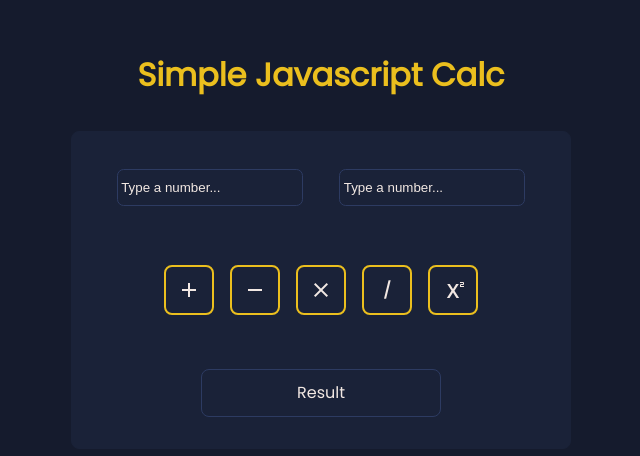
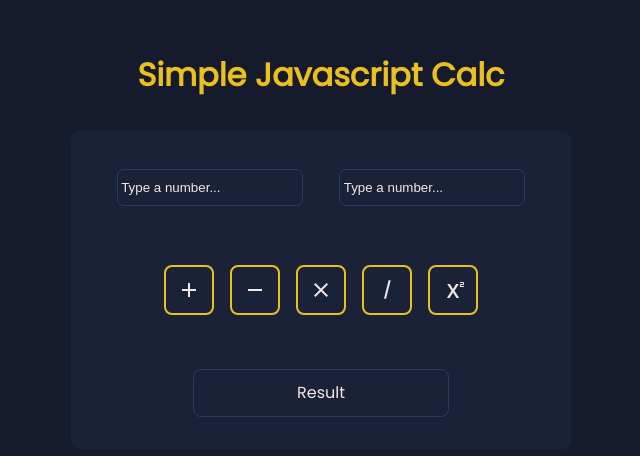
Before and after one commit to damiankleczek/js-simple-calc-oop, a website with bundled scripts: page index.html in a window 1280 px wide. Shown: the part 150-606 px from the top of the page, 319-959 px from the left. Built offline with nearby package versions, Linux system fonts and the light colour scheme.

Commit message:
Change width of result div

```diff
--- a/style.css
+++ b/style.css
@@ -134,7 +134,7 @@ input::placeholder {
   border-radius: 0.5em;
   margin: 0.2em 0;
   padding: 0.5em;
-  width: 15em;
+  width: 16em;
   height: 3em;
   color: var(--beige);
 }
```
